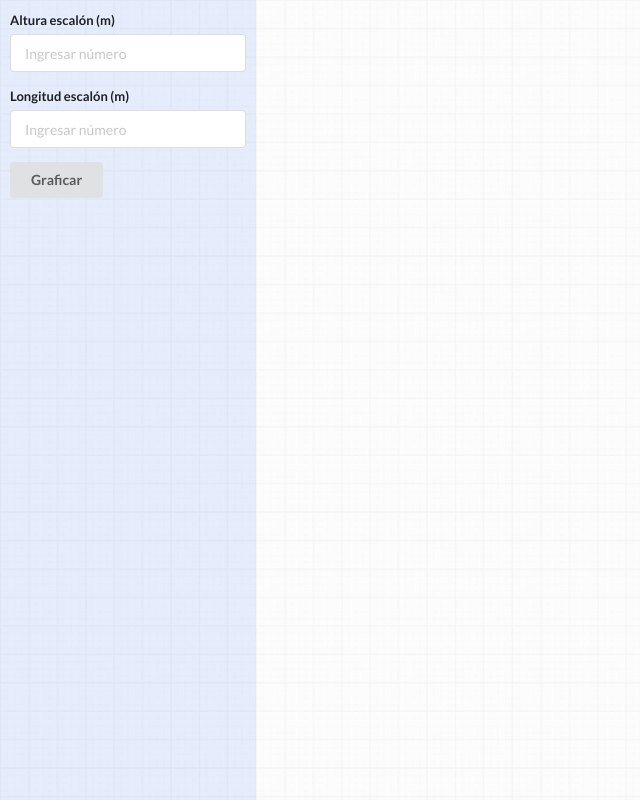
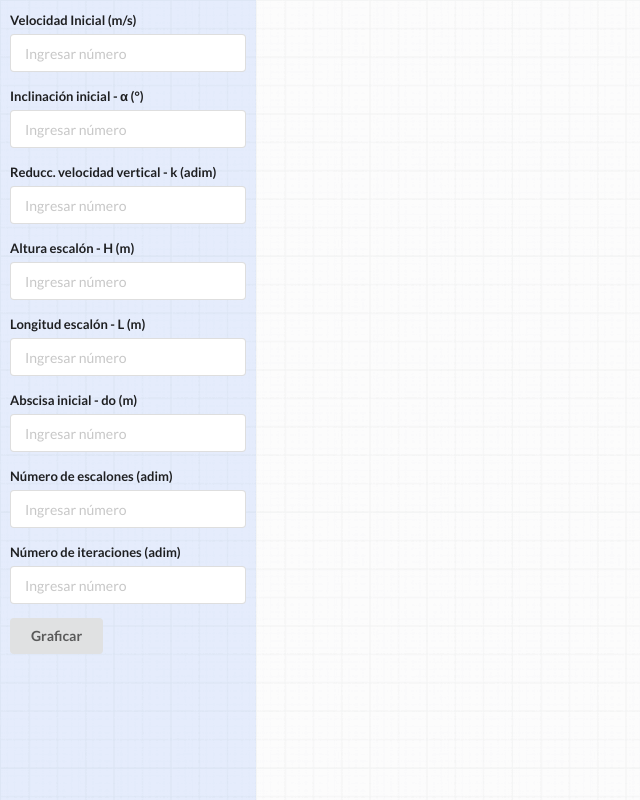
Before and after one commit to osasanchezme/ProyectoClaseDinamica2022-2, a plain HTML site: page index.html in a window 1280 px wide. Shown: the whole page, without its empty margins (0-640 px from the left). Drawn offline with nearby package versions, Linux system fonts and the light colour scheme.

Commit message:
Creación de todos los inputs y lectura de datos de entrada

```diff
--- /dev/null
+++ b/app.js
@@ -0,0 +1,16 @@
+$(document).ready(function(){
+    $("#plot_btn").on("click", function(){
+        var v0 =  $("#v0").val();
+        var alpha =  $("#alpha").val();
+        var k =  $("#k").val();
+        var H =  $("#H").val();
+        var L =  $("#L").val();
+        var d0 =  $("#do").val();
+        var n_esc =  $("#n_esc").val();
+        var n_iter =  $("#n_iter").val();
+    });
+    // alert("I am an alert!");
+    // console.log("I am ready!")
+});
+
+var a = "Dinamica"
--- a/index.html
+++ b/index.html
@@ -21,14 +21,38 @@
 
       <form class="ui form">
         <div class="field">
-          <label>Altura escalón (m)</label>
-          <input type="text" name="first-name" placeholder="Ingresar número">
+          <label>Velocidad Inicial (m/s)</label>
+          <input type="text" id="v0" placeholder="Ingresar número">
         </div>
         <div class="field">
-          <label>Longitud escalón (m)</label>
-          <input type="text" name="first-name" placeholder="Ingresar número">
+          <label>Inclinación inicial - &alpha; (&deg;)</label>
+          <input type="text" id="alpha" placeholder="Ingresar número">
         </div>
-        <button class="ui button" type="submit">Graficar</button>
+        <div class="field">
+          <label>Reducc. velocidad vertical - k (adim)</label>
+          <input type="text" id="k" placeholder="Ingresar número">
+        </div>
+        <div class="field">
+          <label>Altura escalón - H (m)</label>
+          <input type="text" id="H" placeholder="Ingresar número">
+        </div>
+        <div class="field">
+          <label>Longitud escalón - L (m)</label>
+          <input type="text" id="L" placeholder="Ingresar número">
+        </div>
+        <div class="field">
+          <label>Abscisa inicial - do (m)</label>
+          <input type="text" id="do" placeholder="Ingresar número">
+        </div>
+        <div class="field">
+          <label>Número de escalones (adim)</label>
+          <input type="text" id="n_esc" placeholder="Ingresar número">
+        </div>
+        <div class="field">
+          <label>Número de iteraciones (adim)</label>
+          <input type="text" id="n_iter" placeholder="Ingresar número">
+        </div>
+        <button class="ui button" id="plot_btn" type="submit">Graficar</button>
       </form>
 
     </div>
@@ -36,6 +60,7 @@
 
     </div>
   </div>
+  <script src="app.js"></script>
     <!-- <h1 style="text-align: center;">Este es un h1</h1>
     <button>Follow</button>
     <button class="ui labeled icon button">
```
